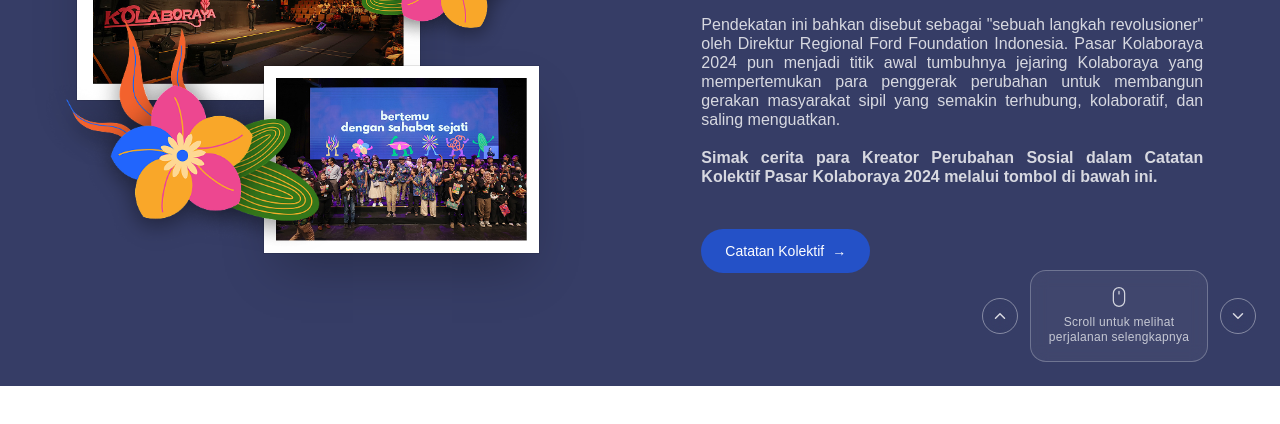
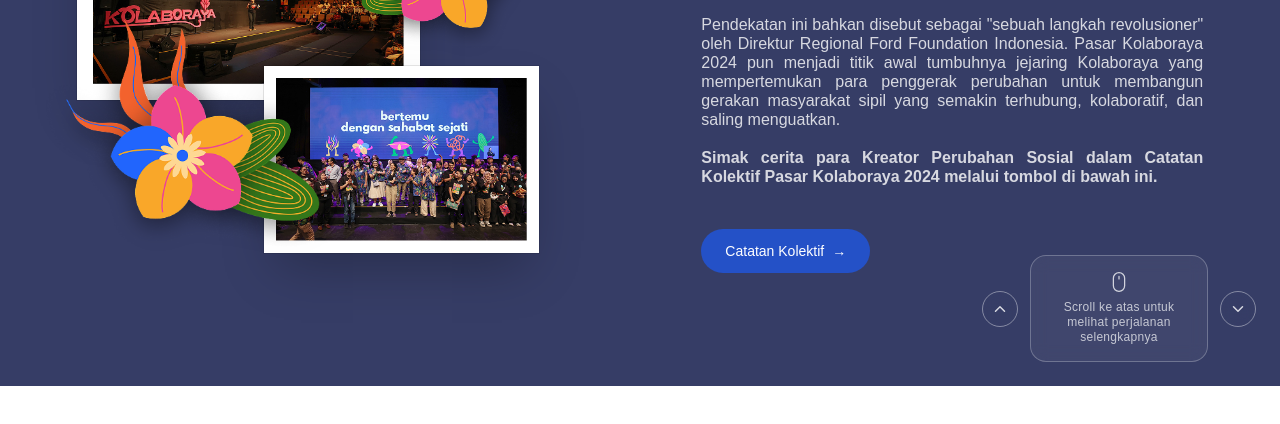
Before and after one commit to syauri04/pk2026-fe, a Next.js app: page / in a window 1280 px wide. Shown: the part 1984-2408 px from the top of the page. Built offline with nearby package versions, Linux system fonts and the light colour scheme; a web font is replaced by a local one.

Commit message:
udpate text float scroll

```diff
--- a/components/horizontalscroll/ScrollHint.tsx
+++ b/components/horizontalscroll/ScrollHint.tsx
@@ -21,7 +21,7 @@
 export default function ScrollHint({
   prevSectionId = "perjalanan",
   nextSectionId = "builder",
-  label = "Scroll untuk melihat perjalanan selengkapnya",
+  label = "Scroll ke atas untuk melihat perjalanan selengkapnya",
 }: ScrollHintProps) {
   return (
     <div className="pointer-events-none absolute bottom-6 right-6 z-50 hidden flex-row items-center gap-3 md:flex">
```
